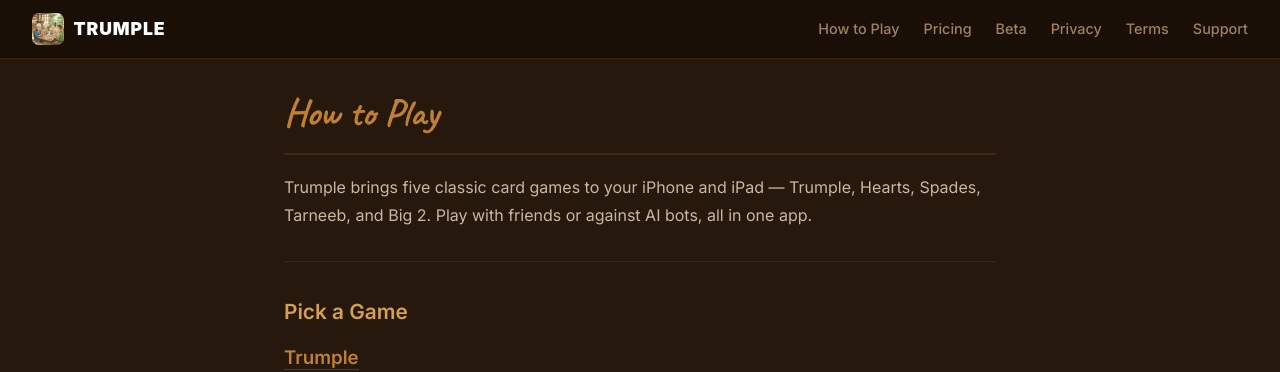
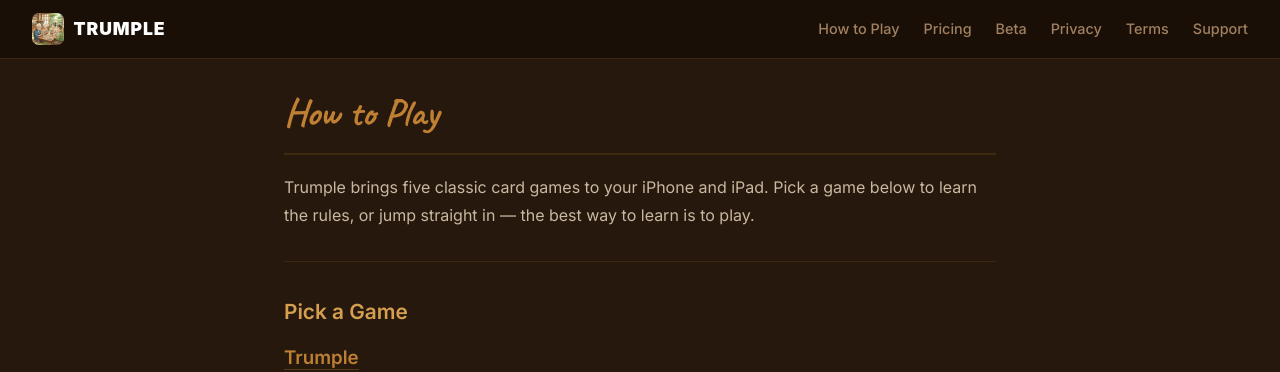
Before and after one commit to darifo2010/trumplesupport, a Jekyll site: the page built from how-to-play.md, in a window 1280 px wide and 900 px high. Shown: the top 372 px of the window. Built offline with Jekyll 4.4.1, drawn with Linux system fonts in a browser that asks for light colours.

Commit message:
Tweak how-to-play intro to focus on learning the games
Co-Authored-By: Claude Opus 4.6 (1M context) <noreply@anthropic.com>

```diff
--- a/how-to-play.md
+++ b/how-to-play.md
@@ -5,7 +5,7 @@ title: How to Play
 
 # How to Play
 
-Trumple brings five classic card games to your iPhone and iPad — Trumple, Hearts, Spades, Tarneeb, and Big 2. Play with friends or against AI bots, all in one app.
+Trumple brings five classic card games to your iPhone and iPad. Pick a game below to learn the rules, or jump straight in — the best way to learn is to play.
 
 ---
 
```
